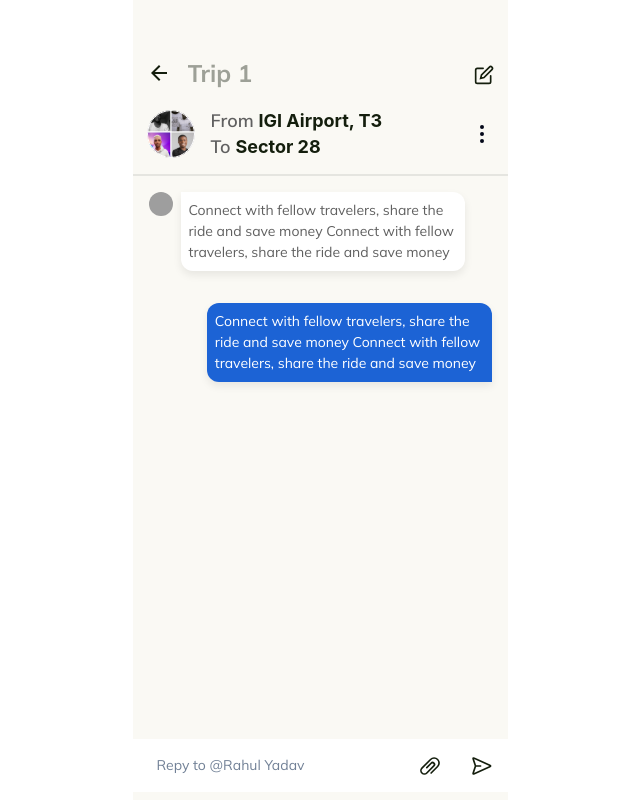
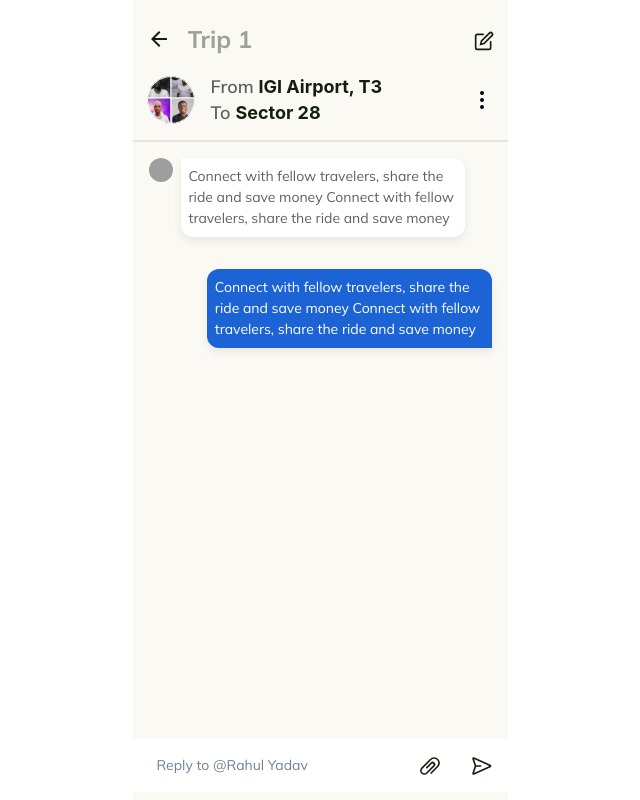
Before and after one commit to Shivam-Sharma-1/CoRider-Assignment, a React (Create React App) app: page / in a window 1280 px wide. Shown: the whole page, without its empty margins (320-960 px from the left). Built offline with nearby package versions, Linux system fonts and the light colour scheme; grey boxes are pictures that could not be loaded.

Commit message:
style: update styles

```diff
--- a/src/components/ChatBox.tsx
+++ b/src/components/ChatBox.tsx
@@ -4,11 +4,11 @@ import { AttachmentIcon } from "@chakra-ui/icons";
 
 function ChatBox() {
     return (
-        <Box display="flex" alignItems="center" justifyContent="space-between" bgColor="white" px={4} py={2} pos="fixed" bottom={2} w="100%" maxW={375}>
-            <Input placeholder="Repy to @Rahul Yadav" variant="unstyled" border="none" p={2} w="80%" outline="none" fontSize={14} />
+        <Box display="flex" alignItems="center" justifyContent="space-between" bgColor="white" px={4} py={2} w="100%" maxW={375} pos="fixed" bottom={2}>
+            <Input placeholder="Reply to @Rahul Yadav" variant="unstyled" border="none" p={2} w="80%" outline="none" fontSize={14} />
             <Box display="flex" alignItems="center" justifyContent="space-between" gap={8}>
-                <Icon as={AttachmentIcon} w="20px" h="20px" color="#141E0D" bgColor="transparent" />
-                <Image src="/icons/send-icon.svg" w="20px" h="20px" color="#141E0D" bgColor="transparent" />
+                <Icon as={AttachmentIcon} w="20px" h="20px" color="#141E0D" bgColor="transparent" cursor="pointer" />
+                <Image src="/icons/send-icon.svg" w="20px" h="20px" color="#141E0D" bgColor="transparent" cursor="pointer" />
             </Box>
         </Box >
     )
--- a/src/components/ChatHeader.tsx
+++ b/src/components/ChatHeader.tsx
@@ -8,7 +8,7 @@ function ChatHeader() {
     const [isEditing, setIsEditing] = useState(false)
 
     return (
-        <Box display={"flex"} flexDir="column" padding="14px" pb="16px" pt="50px" gap="14px" borderBottom="2px solid #E5E5E0">
+        <Box display={"flex"} flexDir="column" padding="14px" py="16px" gap="14px" borderBottom="2px solid #E5E5E0">
             <Box display={"flex"} alignItems={"center"} justifyContent={"space-between"} w="100%">
                 <Box display="flex" alignItems="center" gap={3}>
                     <ArrowBackIcon w="24px" h="24px" cursor="pointer" />
```
